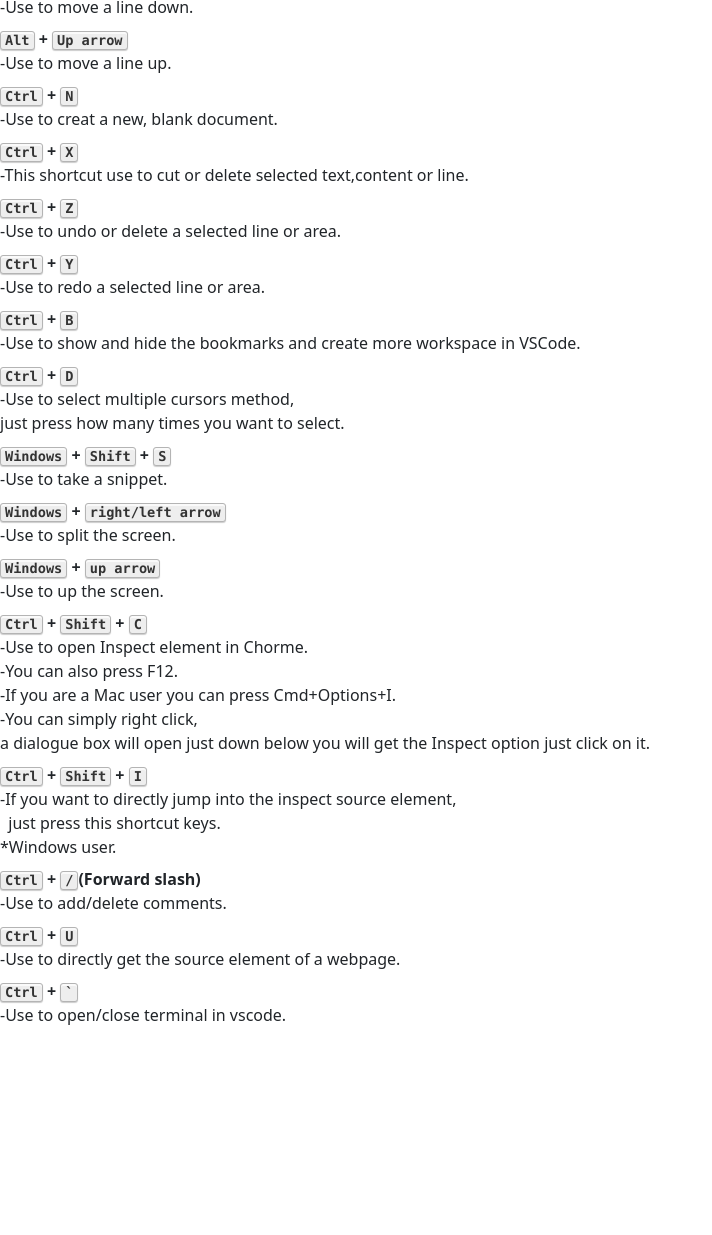
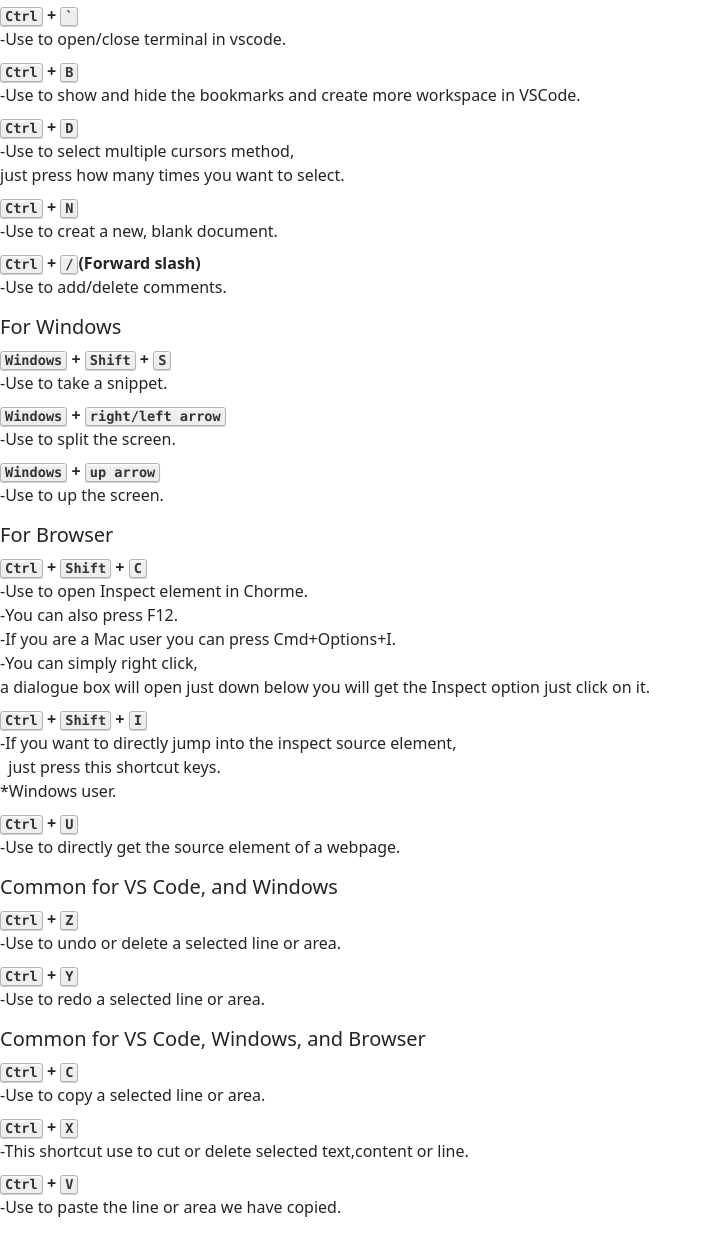
Before and after one commit to 777s999/dev_shortkeys, a plain HTML site: page index.html in a window 1280 px wide. Shown: the part 239-1474 px from the top of the page, without its empty margins (0-712 px from the left). Before the commit the page ends 1282 px from the top, so only its background shows below. Drawn offline with nearby package versions, Linux system fonts and the light colour scheme.

Commit message:
added categories

```diff
--- a/index.html
+++ b/index.html
@@ -5,19 +5,16 @@
         <meta http-equiv="X-UA-Compatible" content="IE=edge">
         <meta name="viewport" content="width=device-width, initial-scale=1.0">
         <link href="https://cdn.jsdelivr.net/npm/bootstrap@5.3.0/dist/css/bootstrap.min.css" rel="stylesheet" integrity="sha384-9ndCyUaIbzAi2FUVXJi0CjmCapSmO7SnpJef0486qhLnuZ2cdeRhO02iuK6FUUVM" crossorigin="anonymous">
-    <link rel="stylesheet" href="./style.css">
         <title>Developer Shortcut Keys</title>
         <link rel="stylesheet" href="style.css">
     </head>
+
     <body>
         <h3>Developer ShortCut Keys In One Place.</h3>
+
+        <h5>For VS Code</h5>
+
         <dl>
-        <dt><kbd>Ctrl</kbd> + <kbd>C</kbd>
-            <dd>-Use to copy a selected line or area.</dd>
-        </dt>
-        <dt><kbd>Ctrl</kbd> + <kbd>V</kbd>
-            <dd>-Use to paste the line or area we have copied.</dd>
-        </dt>
             <dt><kbd>Alt</kbd> + <kbd>Shift</kbd> + <kbd>Down arrow</kbd>
                 <dd>-Press to replicate a line.</dd>
             </dt>
@@ -27,17 +24,8 @@
             <dt><kbd>Alt</kbd> + <kbd>Up arrow</kbd>
                 <dd>-Use to move a line up.</dd>
             </dt>
-        <dt><kbd>Ctrl</kbd> + <kbd>N</kbd>
-            <dd>-Use to creat a new, blank document.</dd>
-        </dt>
-        <dt><kbd>Ctrl</kbd> + <kbd>X</kbd>
-            <dd>-This shortcut use to cut or delete selected text,content or line.</dd>
-        </dt>
-        <dt><kbd>Ctrl</kbd> + <kbd>Z</kbd>
-            <dd>-Use to undo or delete a selected line or area.</dd>
-        </dt>
-        <dt><kbd>Ctrl</kbd> + <kbd>Y</kbd>
-            <dd>-Use to redo a selected line or area.</dd>
+            <dt><kbd>Ctrl</kbd> + <kbd>`</kbd>
+                <dd>-Use to open/close terminal in vscode.</dd>
             </dt>
             <dt><kbd>Ctrl</kbd> + <kbd>B</kbd>
                 <dd>-Use to show and hide the bookmarks and create more workspace in VSCode.</dd>
@@ -47,6 +35,17 @@
                     <br>
                     just press how many times you want to select.</dd>
                 </dt>
+            <dt><kbd>Ctrl</kbd> + <kbd>N</kbd>
+                <dd>-Use to creat a new, blank document.</dd>
+            </dt>
+            <dt><kbd>Ctrl</kbd> + <kbd>/</kbd>(Forward slash)
+                <dd>-Use to add/delete comments.</dd>
+            </dt>
+        </dl>
+
+        <h5>For Windows</h5>
+
+        <dl>
             <dt><kbd>Windows</kbd> + <kbd>Shift</kbd> + <kbd>S</kbd>
                 <dd>-Use to take a snippet.</dd>
             </dt>
@@ -56,6 +55,11 @@
             <dt><kbd>Windows</kbd> + <kbd>up arrow</kbd>
                 <dd>-Use to up the screen.</dd>
             </dt>
+        </dl>
+
+        <h5>For Browser</h5>
+
+        <dl>
             <dt><kbd>Ctrl</kbd> + <kbd>Shift</kbd> + <kbd>C</kbd>
                 <dd>-Use to open Inspect element in Chorme.
                     <br>
@@ -77,19 +81,35 @@
                     *Windows user.
                 </dd>
             </dt>
-        <dt><kbd>Ctrl</kbd> + <kbd>/</kbd>(Forward slash)
-            <dd>-Use to add/delete comments.</dd>
-        </dt>
-    </dt>
             <dt><kbd>Ctrl</kbd> + <kbd>U</kbd>
                 <dd>-Use to directly get the source element of a webpage.</dd>
             </dt>
-    <dt><kbd>Ctrl</kbd> + <kbd>`</kbd>
-        <dd>-Use to open/close terminal in vscode.</dd>
-    </dt>
-
         </dl>
 
+        <h5>Common for VS Code, and Windows</h5>
+
+        <dl>
+            <dt><kbd>Ctrl</kbd> + <kbd>Z</kbd>
+                <dd>-Use to undo or delete a selected line or area.</dd>
+            </dt>
+            <dt><kbd>Ctrl</kbd> + <kbd>Y</kbd>
+                <dd>-Use to redo a selected line or area.</dd>
+            </dt>
+        </dl>
+
+        <h5>Common for VS Code, Windows, and Browser</h5>
+
+        <dl>
+            <dt><kbd>Ctrl</kbd> + <kbd>C</kbd>
+                <dd>-Use to copy a selected line or area.</dd>
+            </dt>
+            <dt><kbd>Ctrl</kbd> + <kbd>X</kbd>
+                <dd>-This shortcut use to cut or delete selected text,content or line.</dd>
+            </dt>
+            <dt><kbd>Ctrl</kbd> + <kbd>V</kbd>
+                <dd>-Use to paste the line or area we have copied.</dd>
+            </dt>
+        </dl>
 
     </body>
 </html>
```
Lines whose indentation alone changed are shown as unchanged.
